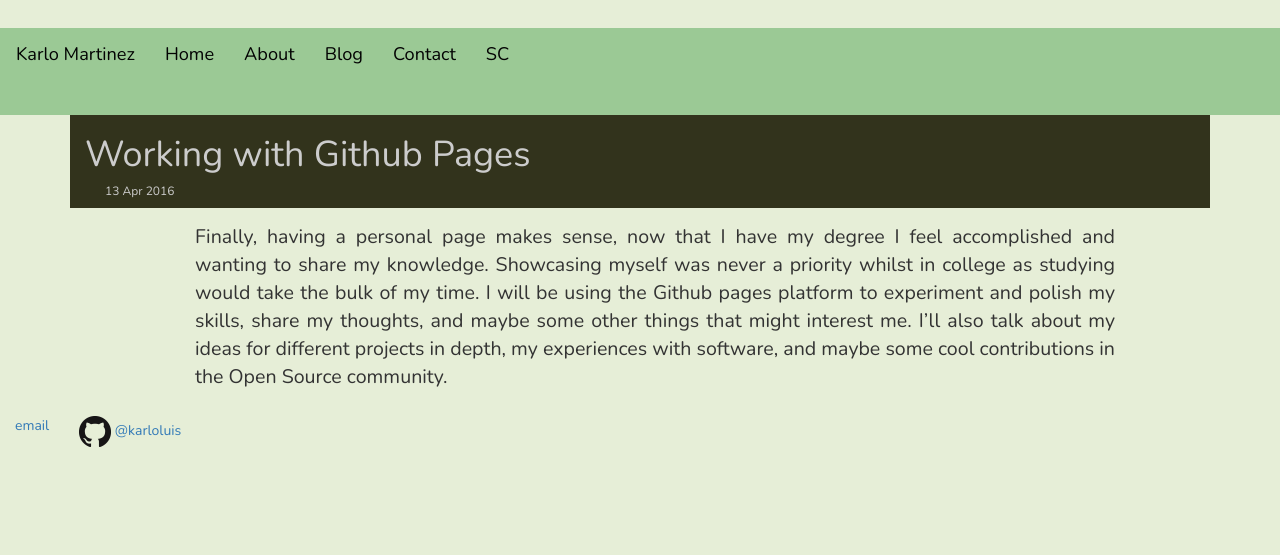
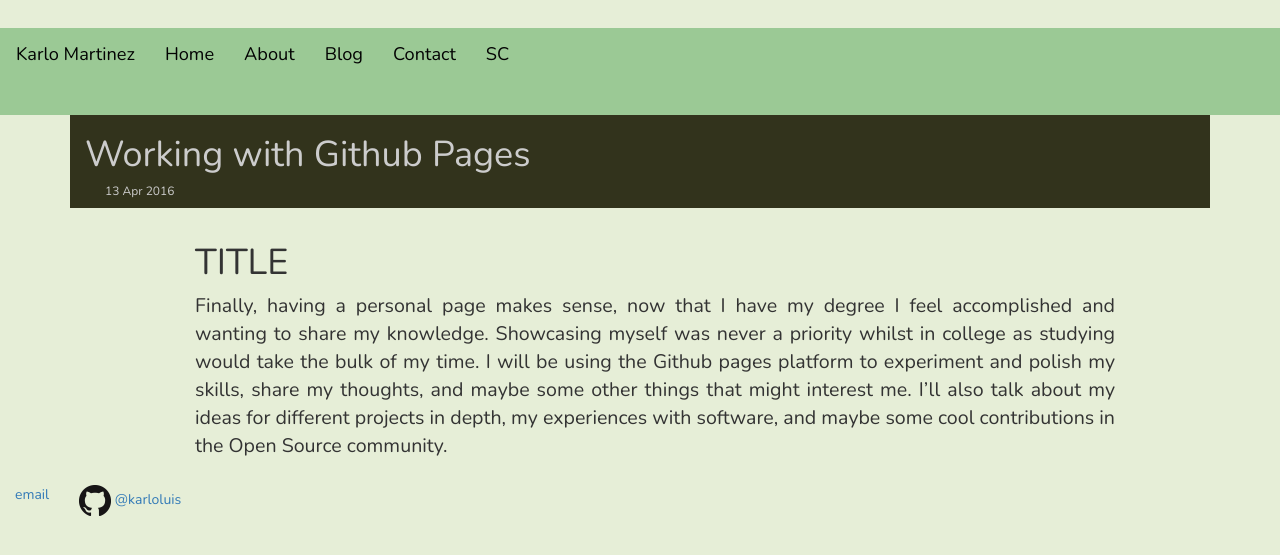
Before and after one commit to karloluis/karloluis.github.io, a Jekyll site: the page built from _posts/2016-04-13-Working-On-Github-Pages.md, in a window 1280 px wide. Shown: the top 555 px of the page. Built offline with Jekyll 4.4.1, drawn with Linux system fonts in a browser that asks for light colours.

Commit message:
Update 2016-04-13-Working-On-Github-Pages.md

```diff
--- a/_posts/2016-04-13-Working-On-Github-Pages.md
+++ b/_posts/2016-04-13-Working-On-Github-Pages.md
@@ -4,6 +4,9 @@
 date: 2016-04-13
 published: true
 ---
+
+
+# TITLE
 
 Finally, having a personal page makes sense,
  now that I have my degree I feel accomplished and wanting to
```
